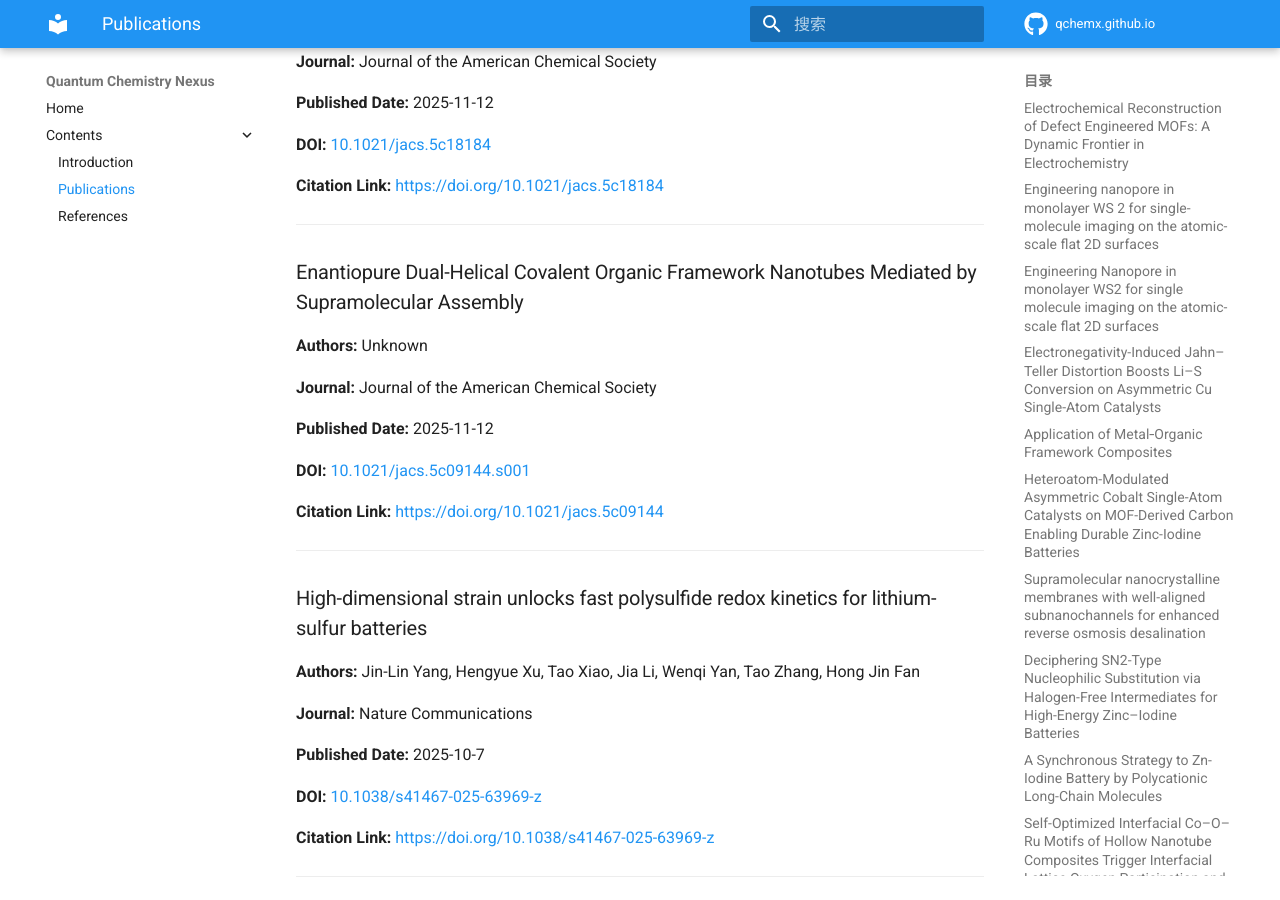
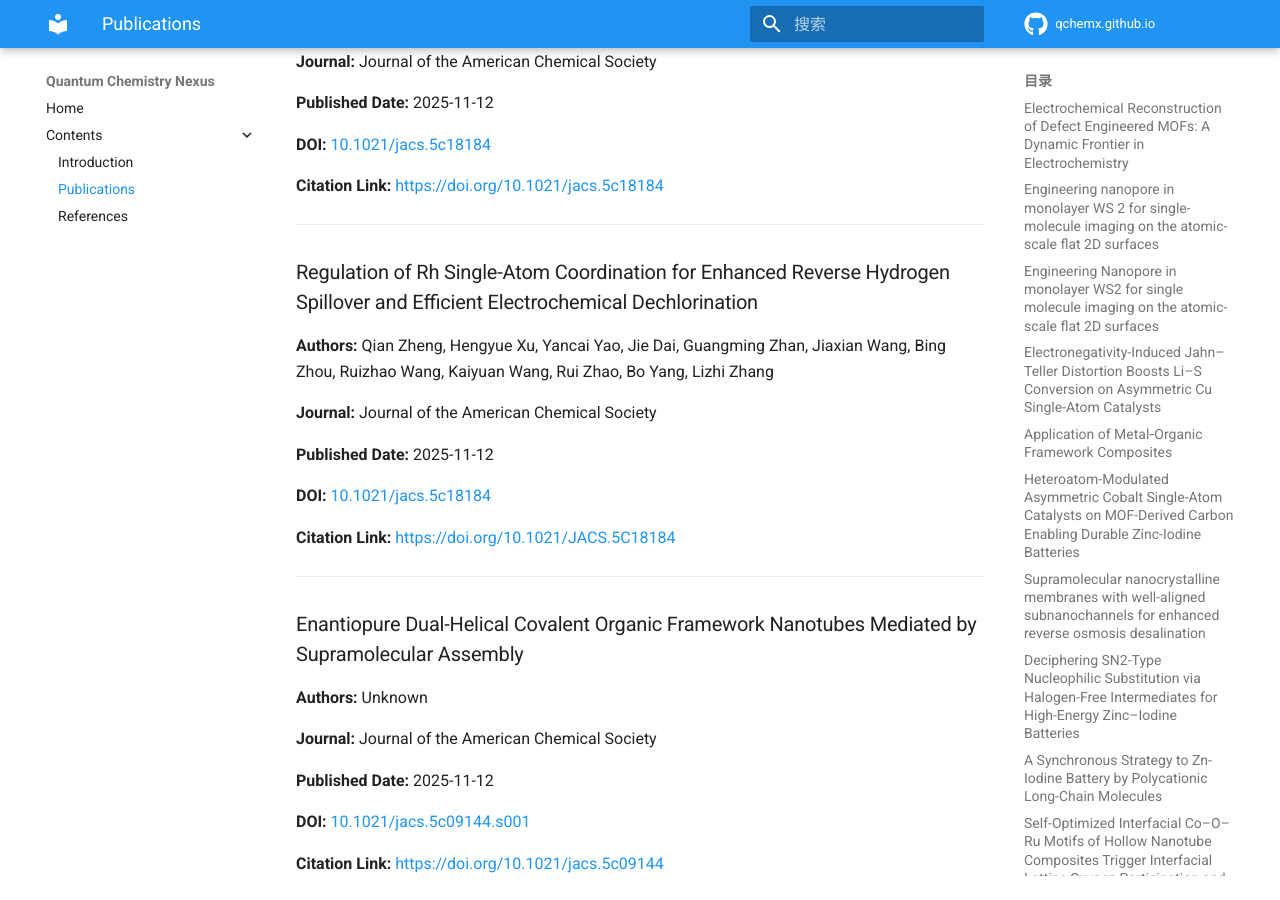
Before and after one commit to QChemX/qchemx.github.io, an MkDocs documentation site: the page built from docs/publications.md, in a window 1280 px wide and 900 px high, scrolled down 6875 px. Built offline with MkDocs 1.6.1 and Material for MkDocs 9.7.7, drawn with Linux system fonts in a browser that asks for light colours; comment, search, counter and statistics services are not loaded; some of the changed text lies outside the part shown.

Commit message:
[orcid sync] Update publications

```diff
--- a/docs/publications.md
+++ b/docs/publications.md
@@ -326,6 +326,22 @@ This page was generated automatically.
 
 ---
 
+### Regulation of Rh Single-Atom Coordination for Enhanced Reverse Hydrogen Spillover and Efficient Electrochemical Dechlorination
+
+**Authors:** Qian Zheng, Hengyue Xu, Yancai Yao, Jie Dai, Guangming Zhan, Jiaxian Wang, Bing Zhou, Ruizhao Wang, Kaiyuan Wang, Rui Zhao, Bo Yang, Lizhi Zhang
+
+**Journal:** Journal of the American Chemical Society
+
+**Published Date:** 2025-11-12
+
+**DOI:** [10.1021/jacs.5c18184](https://doi.org/10.1021/jacs.5c18184)
+
+**Citation Link:** [https://doi.org/10.1021/JACS.5C18184](https://doi.org/10.1021/JACS.5C18184)
+
+
+
+---
+
 ### Enantiopure Dual-Helical Covalent Organic Framework Nanotubes Mediated by Supramolecular Assembly
 
 **Authors:** Unknown
```
Also changed, not shown: other parts of docs/publications.md (+0 -16 lines).
